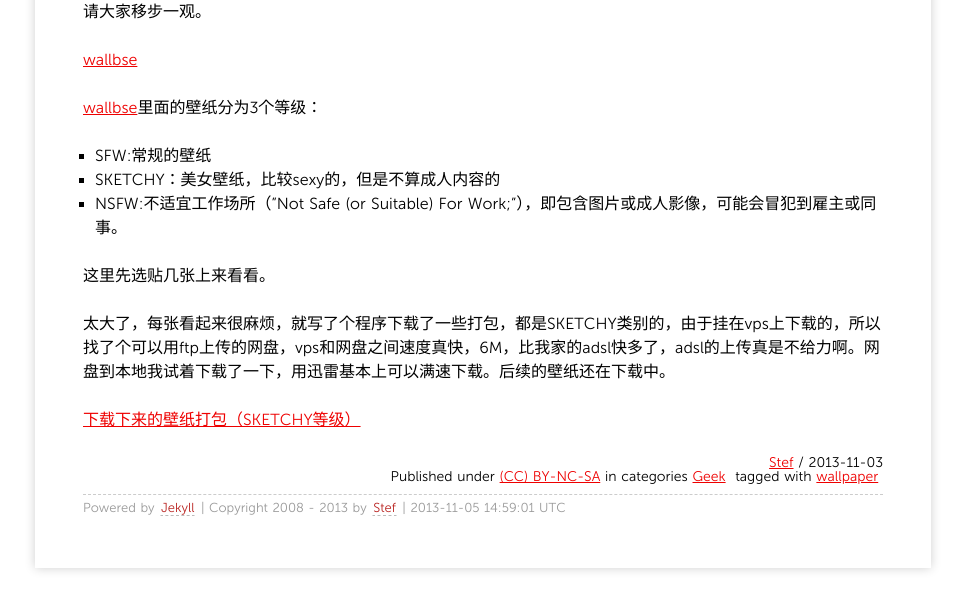
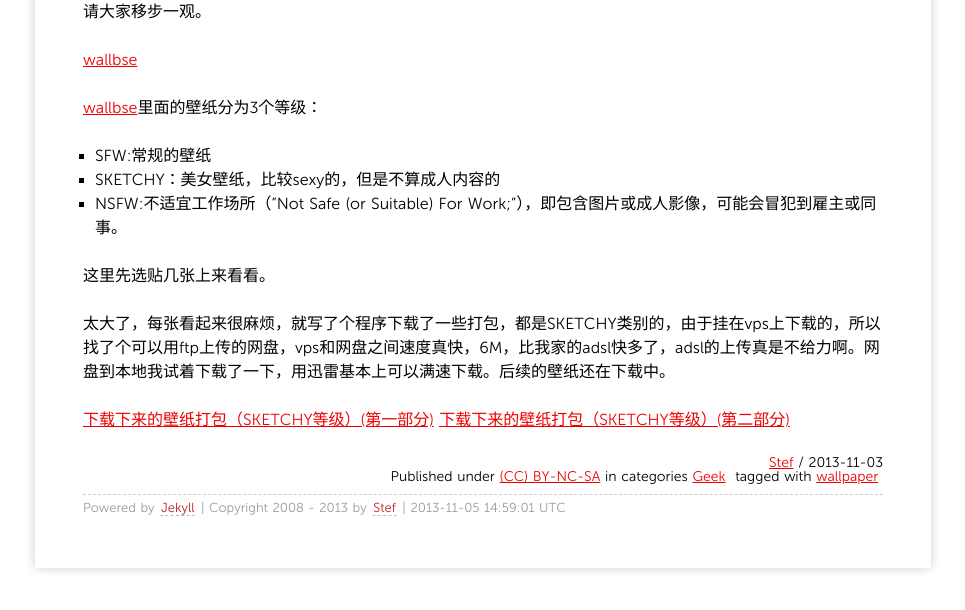
Before and after one commit to stefwoo/stefwoo.github.com, a Jekyll site: the page built from _posts/2013/2013-11-3-wallbase.md, in a window 1280 px wide and 900 px high, scrolled down 1414 px, cut to the strip 284-894 px from the top of the window. Shown: the whole strip, without its empty margins (157-1122 px from the left). Built offline with Jekyll 4.4.1, drawn with Linux system fonts in a browser that asks for light colours; Markdown is read by kramdown in place of the engine named in the settings; comment, search, counter and statistics services are not loaded.

Commit message:
modify wallbase

```diff
--- a/_posts/2013/2013-11-3-wallbase.md
+++ b/_posts/2013/2013-11-3-wallbase.md
@@ -33,4 +33,5 @@ tags:
 
 太大了，每张看起来很麻烦，就写了个程序下载了一些打包，都是SKETCHY类别的，由于挂在vps上下载的，所以找了个可以用ftp上传的网盘，vps和网盘之间速度真快，6M，比我家的adsl快多了，adsl的上传真是不给力啊。网盘到本地我试着下载了一下，用迅雷基本上可以满速下载。后续的壁纸还在下载中。
 
-[下载下来的壁纸打包（SKETCHY等级）](http://www.pipipan.com/file/33851061)
+[下载下来的壁纸打包（SKETCHY等级）(第一部分)](http://www.pipipan.com/file/33851061)
+[下载下来的壁纸打包（SKETCHY等级）(第二部分)](http://www.pipipan.com/file/34216844)
```
